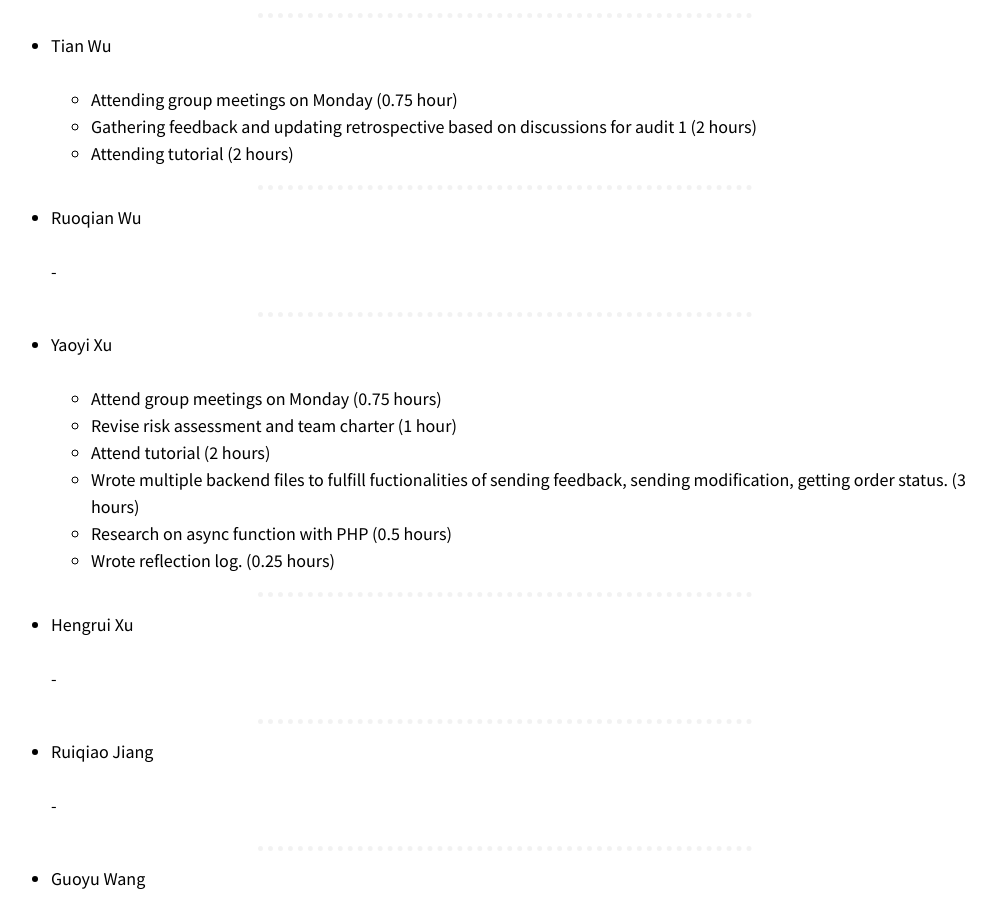
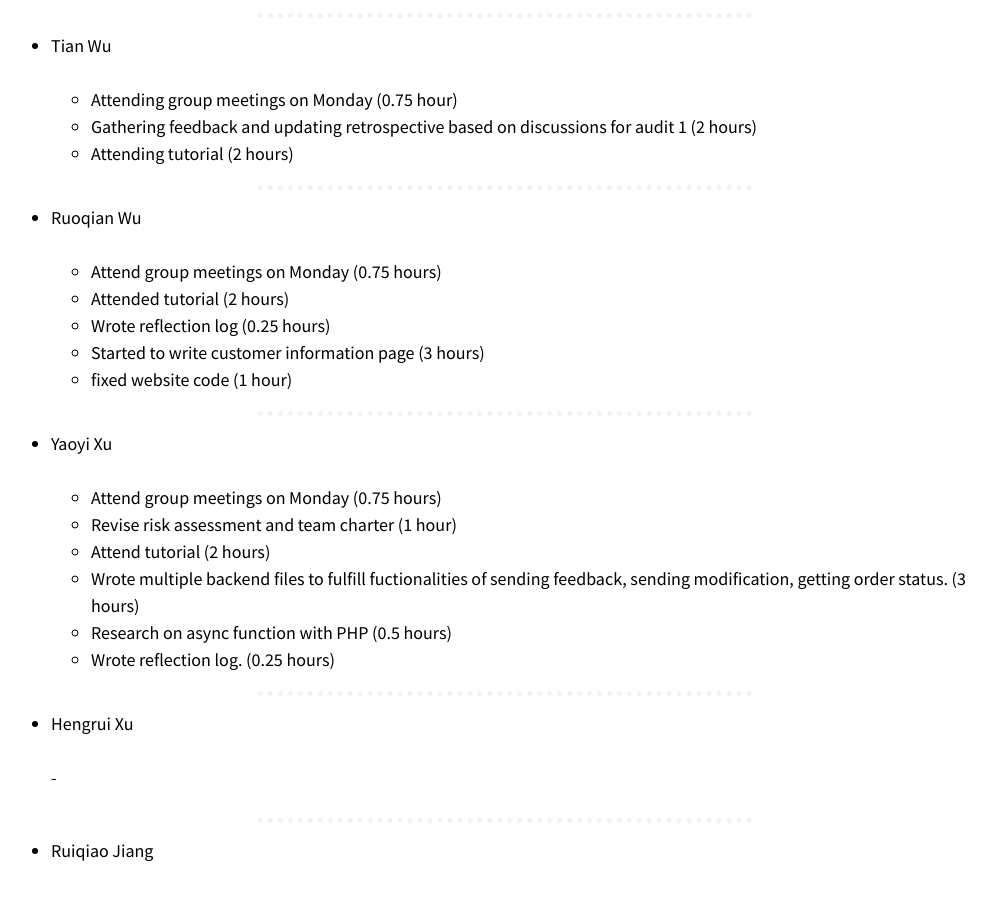
Before and after one commit to optofab/optofab.github.io, a Jekyll site: the page built from logs.md, in a window 1280 px wide and 900 px high, scrolled down 18373 px. Shown: the whole window, without its empty margins (135-1131 px from the left). Built offline with Jekyll 4.4.1, drawn with Linux system fonts in a browser that asks for light colours; nearby versions of some CDN libraries; emoji names are drawn with the system emoji font; some of the changed text lies outside the part shown.

Commit message:
updated wr & rl

```diff
--- a/logs.md
+++ b/logs.md
@@ -675,7 +675,11 @@ _[Don't forget to add hours for each of the work you've done. This line will be
 
 - Ruoqian Wu
 
-  -
+  - Attend group meetings on Monday (0.75 hours)
+  - Attended tutorial (2 hours)
+  - Wrote reflection log (0.25 hours)
+  - Started to write customer information page (3 hours)
+  - fixed website code (1 hour)
 
 <hr class="hr-dotted">
 
@@ -727,3 +731,4 @@ _[Don't forget to add hours for each of the work you've done. This line will be
 | 2         | 4        | We've got a relatively low score for Reflection on Audit 1. The course convenor, our tutor, and our shadow team all think that we should create a reflection log in Audit 1. <br/> We will actively listen to other people's advice and improve our documentation by adding a reflection log. (See the 8th decision in the decision-making log.) | Wo Tian   |
 | 3         | 4        | Received feedback from Many Eyes Process regarding SOW. It would be better if we could write the SOW with more detailed deliverables.                                                                                                                                                                                                            | Wo Tian   |
 | 4        | 4       | It is indeed true that our team member should participate moreand speak up our own thoughts during the audit and tutorials. It would be better if we could let different members to deliver presentations for audit and encourage everyone to speak.                                                                                                                                                                                                            | Yaoyi Xu   |
+| 5        | 4       | The lesson I learnt is that although I am a part of the team, and we received the feedback as the team, we should construct our individual reflection.                                                                                                                                                                                            | Ruoqian Wu   |
```
